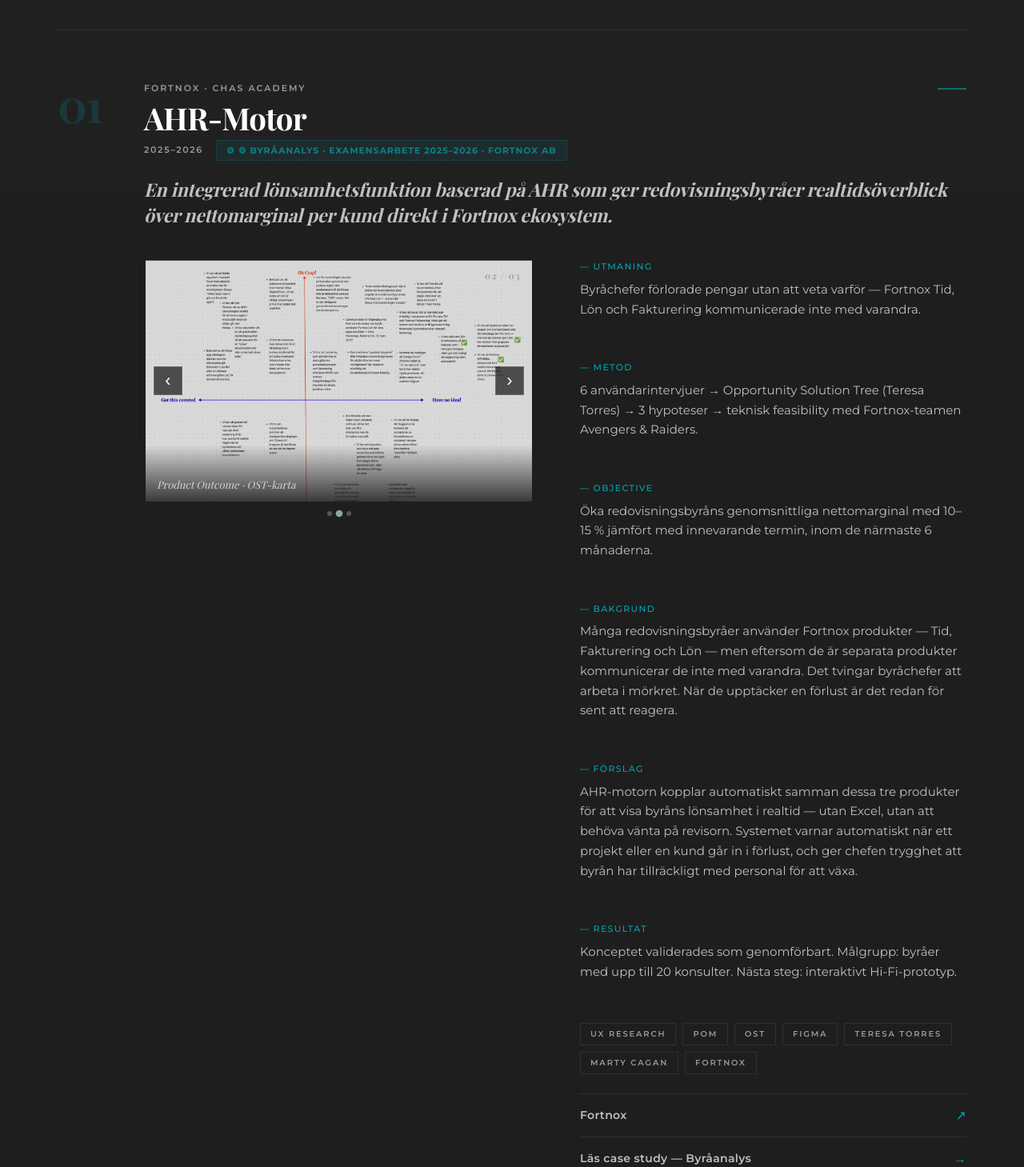
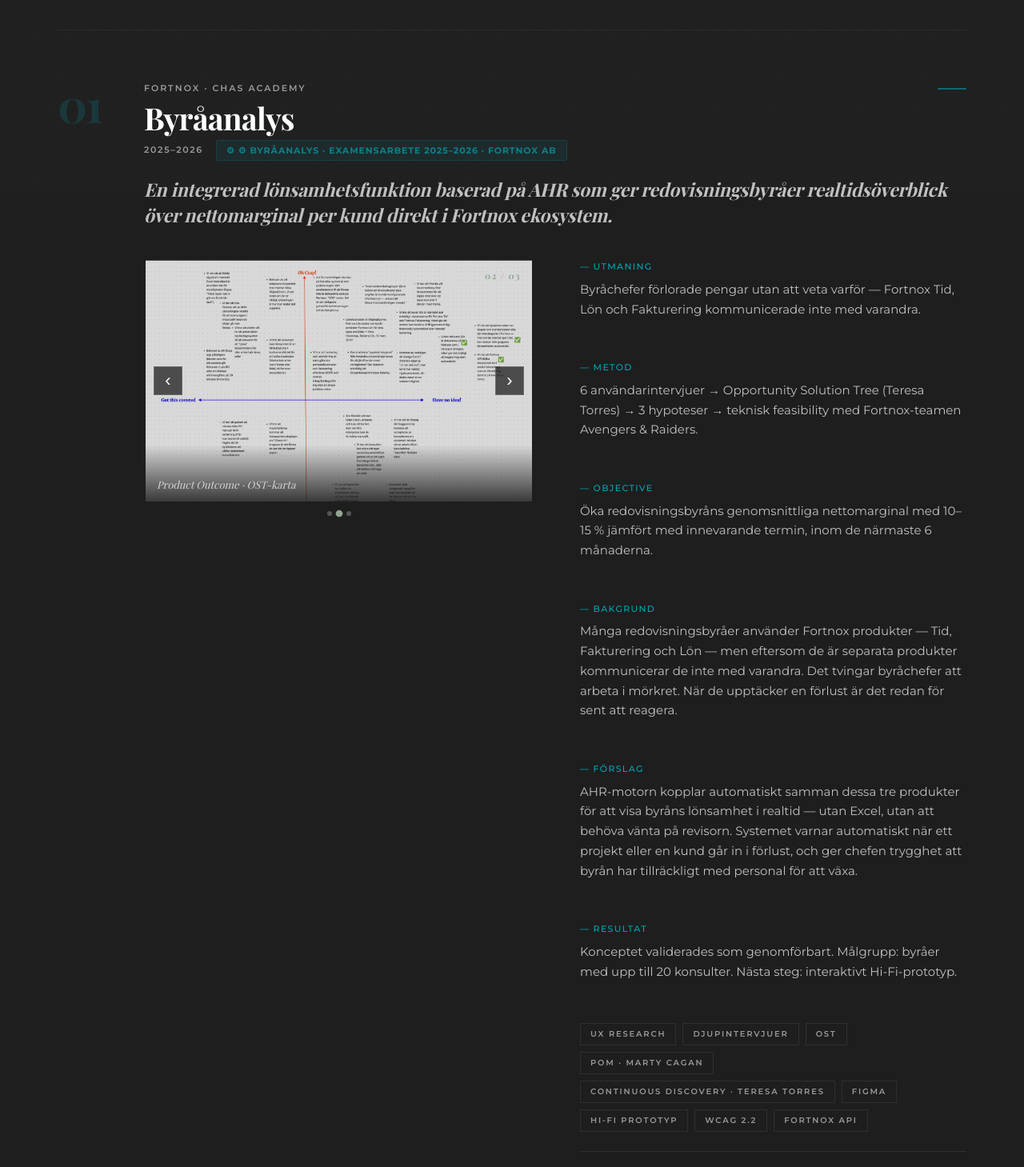
Before and after one commit to LordNelson83/Nelson_Portfolio, a React (Vite) app: page /grafiskproduktion/1 in a window 1280 px wide. Shown: the part 560-2019 px from the top of the page at 80% size. Built offline with nearby package versions, Linux system fonts and the light colour scheme; a web font is replaced by a local one.

Commit message:
fix: AHR-Motor renamed to Byråanalys in Projekter list + fix broken back-link in case study

```diff
--- a/src/pages/AhrMotorCase.jsx
+++ b/src/pages/AhrMotorCase.jsx
@@ -42,7 +42,7 @@
 
       {/* ── BACK ── */}
       <nav className="cs-nav">
-        <Link to="/projekter" className="cs-back">
+        <Link to="/grafiskproduktion/1" className="cs-back">
           <span className="cs-back__arrow">←</span>
           <span>{t("ahrMotor", "back")}</span>
         </Link>
--- a/src/pages/Projekter.jsx
+++ b/src/pages/Projekter.jsx
@@ -109,13 +109,13 @@
         {/* 01 AHR-Motor */}
         <section className="pk-project pk-project--ahr" ref={ahrRef}
           style={{ "--accent": AHR_ACCENT }}
-          aria-label="Projekt 01 — AHR-Motor, Fortnox och Chas Academy">
+          aria-label="Projekt 01 — Byråanalys, Fortnox och Chas Academy">
 
           <div className="pk-project__header">
             <span className="pk-project__num" aria-hidden="true">01</span>
             <div className="pk-project__meta">
               <p className="pk-project__school">Fortnox · Chas Academy</p>
-              <h2 className="pk-project__title">AHR-Motor</h2>
+              <h2 className="pk-project__title">Byråanalys</h2>
               <div className="pk-project__row">
                 <span className="pk-project__period">2025–2026</span>
                 <span className="pk-project__tag pk-project__tag--wip">
@@ -190,7 +190,7 @@
               </div>
 
               <div className="pk-skills" role="list" aria-label={pk.skillsLabel}>
-                {["UX Research", "POM", "OST", "Figma", "Teresa Torres", "Marty Cagan", "Fortnox"].map(sk => (
+                {(t("ahrMotor", "skills") || ["UX Research", "POM", "OST", "Figma", "Teresa Torres", "Marty Cagan", "Fortnox"]).map(sk => (
                   <span key={sk} className="pk-skill" role="listitem">{sk}</span>
                 ))}
               </div>
```
